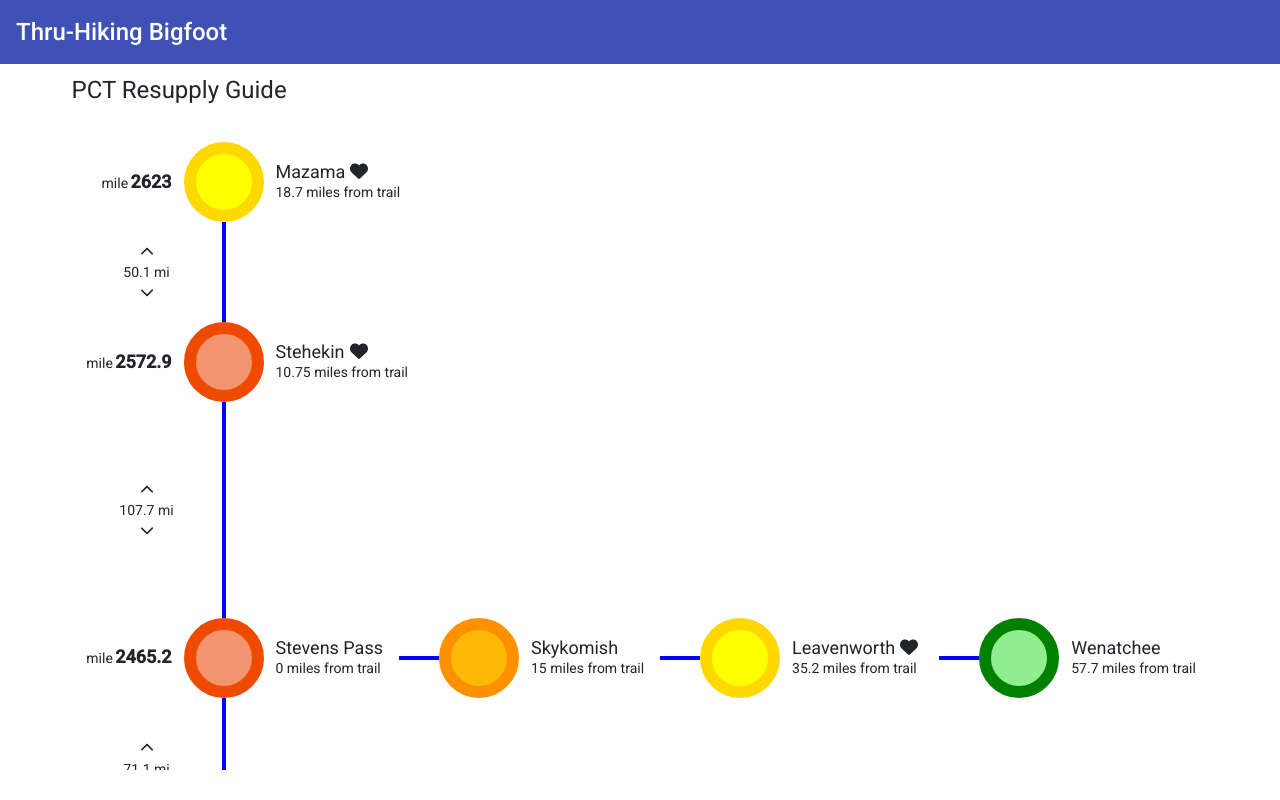
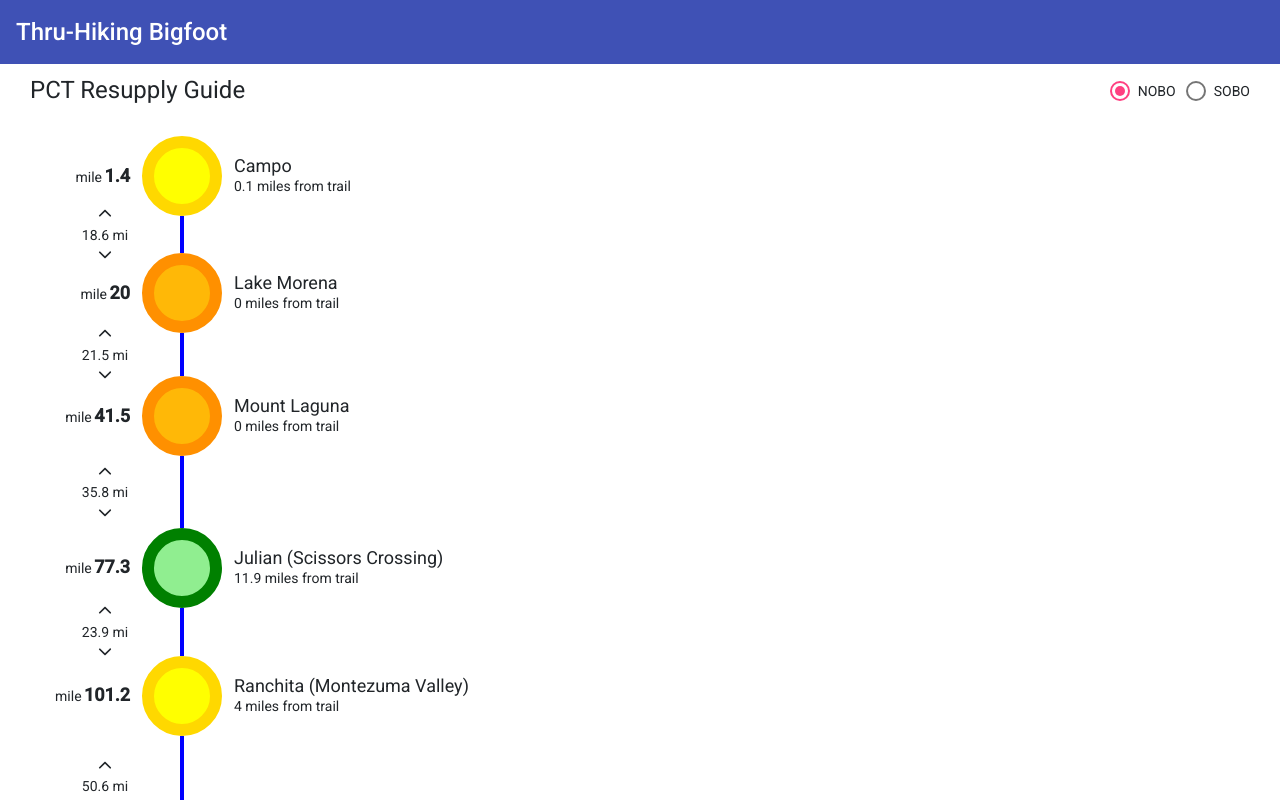
Before and after one commit to NicolasDontigny/thru-hiking-bigfoot, an Angular app: page / in a window 1280 px wide. Built offline with nearby package versions, Linux system fonts and the light colour scheme.

Commit message:
Added nobo-sobo functionality

```diff
--- a/src/app/app.component.html
+++ b/src/app/app.component.html
@@ -6,6 +6,6 @@
   <span class="toolbar-spacer"></span>
 </mat-toolbar>
 
-<div class="container pt-3 pb-5">
+<div class="container pb-5">
   <router-outlet></router-outlet>
 </div>
--- a/src/app/app.component.less
+++ b/src/app/app.component.less
@@ -1,3 +1,15 @@
+@mat-toolbar-height: 6.4rem;
+
+:host {
+  width: 100vw;
+
+  ng-deep {
+    .mat-toolbar {
+      height: @mat-toolbar-height;
+    }
+  }
+}
+
 .toolbar-spacer {
   flex: 1 1 auto;
 }
@@ -7,13 +19,16 @@
 }
 
 .container {
-  width: 95vw;
-  max-width: 95vw;
+  width: 100vw;
+  max-width: 100vw;
+  padding: 0 2rem;
+
+  height: calc(100vh - @mat-toolbar-height);
+  overflow-y: auto;
 }
 
 @media (min-width: 600px) {
   .container {
-    width: 90vw;
-    max-width: 90vw;
+    padding: 0 3rem;
   }
 }
--- a/src/app/pages/home/home.component.html
+++ b/src/app/pages/home/home.component.html
@@ -1,9 +1,24 @@
 <div id="home-container">
-  <h1>
-    PCT Resupply Guide
-  </h1>
+  <div id="home-header-container">
+    <h1 class="mb-0">
+      PCT Resupply Guide
+    </h1>
+    <mat-radio-group
+      aria-label="Select direction"
+      [(ngModel)]="nobo"
+    >
+      <mat-radio-button [value]="true">NOBO</mat-radio-button>
+      <mat-radio-button
+        [value]="false"
+        class="ms-3"
+      >SOBO</mat-radio-button>
+    </mat-radio-group>
+  </div>
 
   <div id="home-timeline-container">
-    <pct-resupply-timeline [resupplyPoints]="pctResupplyPoints"></pct-resupply-timeline>
+    <pct-resupply-timeline
+      [resupplyPoints]="pctResupplyPoints"
+      [nobo]="nobo"
+    ></pct-resupply-timeline>
   </div>
 </div>
--- a/src/app/pages/home/home.component.less
+++ b/src/app/pages/home/home.component.less
@@ -1,5 +1,9 @@
-#home-timeline-container {
-  overflow-x: auto;
-  height: calc(100vh - 64px - 40px - 48px);
-  overflow-y: auto;
+#home-header-container {
+  position: sticky;
+  top: 0;
+  background: white;
+  padding: 1rem 0;
+  display: flex;
+  align-items: center;
+  justify-content: space-between;
 }
--- a/src/app/pages/home/home.component.ts
+++ b/src/app/pages/home/home.component.ts
@@ -9,4 +9,6 @@ import { pctResupplyPoints } from 'src/app/data/pct-resupply-points.data';
 })
 export class HomeComponent {
   pctResupplyPoints = pctResupplyPoints;
+
+  nobo = true;
 }
--- a/src/app/shared/material/material.module.ts
+++ b/src/app/shared/material/material.module.ts
@@ -1,11 +1,13 @@
 import { NgModule } from '@angular/core';
 import { MatDialogModule } from '@angular/material/dialog';
+import { MatRadioModule } from '@angular/material/radio';
 import { MatToolbarModule } from '@angular/material/toolbar';
 import { MatTooltipModule } from '@angular/material/tooltip';
 
 @NgModule({
   exports: [
     MatDialogModule,
+    MatRadioModule,
     MatToolbarModule,
     MatTooltipModule,
   ],
--- a/src/app/shared/resupply-timeline/resupply-point/resupply-location/resupply-location-details/resupply-location-details.component.html
+++ b/src/app/shared/resupply-timeline/resupply-point/resupply-location/resupply-location-details/resupply-location-details.component.html
@@ -89,6 +89,7 @@
         size="2x"
       ></fa-icon>
       <fa-icon
+        *ngIf="!location.icons.postOffice"
         matTooltip="Can Ship a Box"
         matTooltipPosition="above"
         #tooltipBox="matTooltip"
@@ -99,6 +100,7 @@
         size="2x"
       ></fa-icon>
       <fa-icon
+        *ngIf="!location.icons.grocery"
         matTooltip="Store"
         matTooltipPosition="above"
         #tooltipStore="matTooltip"
--- a/src/app/shared/resupply-timeline/resupply-point/resupply-point.component.ts
+++ b/src/app/shared/resupply-timeline/resupply-point/resupply-point.component.ts
@@ -1,4 +1,4 @@
-import { Component, Input, OnInit } from '@angular/core';
+import { Component, Input, OnChanges, OnInit, SimpleChanges } from '@angular/core';
 import { ResupplyPoint } from 'src/app/models/resupply-point.model';
 
 @Component({
@@ -6,7 +6,7 @@ import { ResupplyPoint } from 'src/app/models/resupply-point.model';
   templateUrl: './resupply-point.component.html',
   styleUrls: ['./resupply-point.component.less'],
 })
-export class ResupplyPointComponent implements OnInit {
+export class ResupplyPointComponent implements OnInit, OnChanges {
   @Input()
   point!: ResupplyPoint;
 
@@ -14,14 +14,33 @@ export class ResupplyPointComponent implements OnInit {
   // Will be undefined if resupplyPoint is last in the list
   nextPoint: ResupplyPoint | undefined;
 
+  @Input()
+  nobo = true;
+
   // colors: ResupplyColors | undefined;
   distanceFromNextResupply: number | undefined;
   heightMileScale = 2;
 
   ngOnInit() {
-    if (this.nextPoint === undefined) return;
+    this.calculateDistance();
+  }
 
-    this.distanceFromNextResupply = this.point.mileMarker - this.nextPoint.mileMarker;
-    console.log('this.distanceFromNextResupply: ', this.distanceFromNextResupply);
+  ngOnChanges(simpleChanges: SimpleChanges) {
+    if (simpleChanges['nobo']) {
+      this.calculateDistance();
+    }
+  }
+
+  private calculateDistance() {
+    console.log('this.point: ', this.point);
+    console.log('this.nextPoint: ', this.nextPoint);
+    if (this.nextPoint === undefined) {
+      this.distanceFromNextResupply = undefined;
+      return;
+    }
+
+    this.distanceFromNextResupply = this.nobo
+      ? this.nextPoint.mileMarker - this.point.mileMarker
+      : this.point.mileMarker - this.nextPoint.mileMarker;
   }
 }
--- a/src/app/shared/resupply-timeline/resupply-timeline.component.html
+++ b/src/app/shared/resupply-timeline/resupply-timeline.component.html
@@ -7,6 +7,7 @@
       <pct-resupply-point
         [point]="resupplyPoint"
         [nextPoint]="resupplyPoints[i+1]"
+        [nobo]="nobo"
       ></pct-resupply-point>
     </li>
   </ul>
--- a/src/app/shared/resupply-timeline/resupply-timeline.component.less
+++ b/src/app/shared/resupply-timeline/resupply-timeline.component.less
@@ -1,4 +1,7 @@
 #timeline-container {
+  // Find a way to calculate this width automatically, so the timeline points don't shrink
+  width: 145rem;
+
   ul.timeline-list {
     padding: 2rem 0;
 
--- a/src/app/shared/resupply-timeline/resupply-timeline.component.ts
+++ b/src/app/shared/resupply-timeline/resupply-timeline.component.ts
@@ -1,4 +1,4 @@
-import { Component, Input, OnInit } from '@angular/core';
+import { Component, Input, OnChanges, OnInit, SimpleChanges } from '@angular/core';
 import { ResupplyPoint } from 'src/app/models/resupply-point.model';
 
 @Component({
@@ -6,19 +6,30 @@ import { ResupplyPoint } from 'src/app/models/resupply-point.model';
   templateUrl: './resupply-timeline.component.html',
   styleUrls: ['./resupply-timeline.component.less'],
 })
-export class ResupplyTimelineComponent implements OnInit {
+export class ResupplyTimelineComponent implements OnInit, OnChanges {
   @Input()
   resupplyPoints!: ResupplyPoint[];
 
+  @Input()
   nobo = true;
 
   ngOnInit(): void {
+    this.sortResupplyPoints();
+  }
+
+  ngOnChanges(simpleChanges: SimpleChanges) {
+    if (simpleChanges['nobo']) {
+      this.sortResupplyPoints();
+    }
+  }
+
+  private sortResupplyPoints() {
     // Sort locations at the same mile marker by closest to trail
     this.resupplyPoints.forEach(resupplyPoint => {
       resupplyPoint.locations.sort((a, b) => a.milesFromTrail - b.milesFromTrail);
     });
 
     // Sort all locations by their mile marker
-    this.resupplyPoints.sort((a, b) => this.nobo ? b.mileMarker - a.mileMarker : a.mileMarker - b.mileMarker);
+    this.resupplyPoints.sort((a, b) => this.nobo ? a.mileMarker - b.mileMarker : b.mileMarker - a.mileMarker);
   }
 }
--- a/src/app/styles/global.less
+++ b/src/app/styles/global.less
@@ -1,4 +1,8 @@
 .link-decoration-none {
   color: inherit;
   text-decoration: none;
+
+  &:hover {
+    color: inherit;
+  }
 }
```
